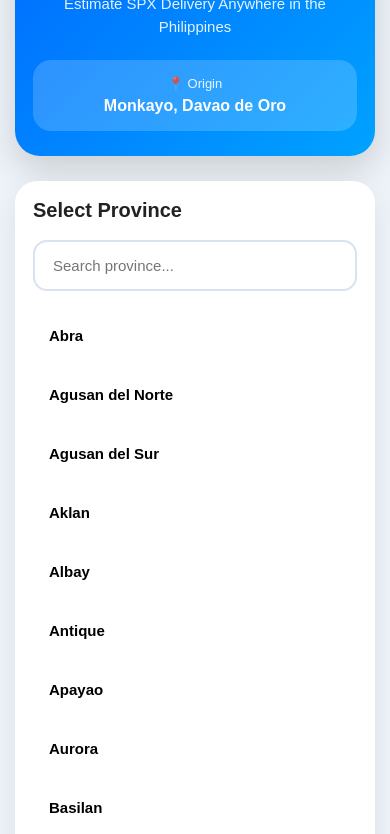
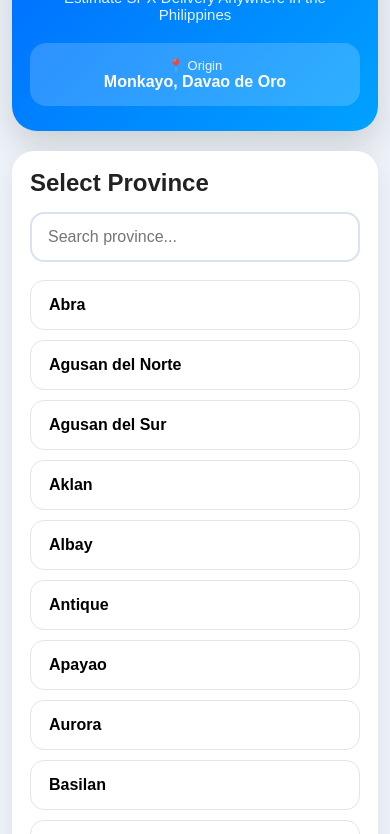
Before and after one commit to printandcraftt/spx-delivery-estimator, a plain HTML site: page index.html in a window 390 px wide. Shown: the part 159-993 px from the top of the page. Drawn offline with Linux system fonts and the light colour scheme.

Commit message:
Update style.css

```diff
--- a/style.css
+++ b/style.css
@@ -11,15 +11,14 @@
 }
 
 .app{
-    width:100%;
     max-width:450px;
     margin:auto;
-    padding:20px 15px 40px;
+    padding:15px;
 }
 
 .header{
     background:linear-gradient(135deg,#0066ff,#00a2ff);
-    color:#fff;
+    color:white;
     border-radius:25px;
     padding:30px 20px;
     text-align:center;
@@ -30,37 +29,34 @@
     width:70px;
     height:70px;
     margin:auto;
+    border-radius:20px;
     background:rgba(255,255,255,.2);
-    border-radius:20px;
     display:flex;
+    align-items:center;
     justify-content:center;
-    align-items:center;
     font-size:34px;
     margin-bottom:15px;
 }
 
 .header h1{
-    font-size:30px;
+    font-size:28px;
     margin-bottom:8px;
 }
 
 .header p{
+    font-size:15px;
     opacity:.9;
-    font-size:15px;
-    line-height:1.5;
 }
 
 .origin-card{
-    margin-top:22px;
+    margin-top:20px;
     background:rgba(255,255,255,.18);
-    border-radius:18px;
-    padding:16px;
-    display:flex;
-    flex-direction:column;
-    gap:6px;
+    padding:15px;
+    border-radius:16px;
 }
 
 .origin-card span{
+    display:block;
     font-size:13px;
     opacity:.9;
 }
@@ -70,22 +66,21 @@
 }
 
 .card{
-    margin-top:25px;
-    background:#fff;
+    margin-top:20px;
+    background:white;
     border-radius:22px;
-    padding:22px;
-    box-shadow:0 12px 30px rgba(0,0,0,.08);
+    padding:20px;
+    box-shadow:0 10px 25px rgba(0,0,0,.08);
 }
 
 .card h2{
-    font-size:22px;
-    margin-bottom:18px;
+    margin-bottom:15px;
     color:#222;
 }
 
-#provinceSearch{
+input{
     width:100%;
-    padding:15px 18px;
+    padding:14px 16px;
     border:2px solid #d9e2ef;
     border-radius:14px;
     outline:none;
@@ -93,38 +88,58 @@
     transition:.25s;
 }
 
-#provinceSearch:focus{
+input:focus{
     border-color:#0077ff;
 }
 
-#provinceList{
-    margin-top:20px;
+#provinceList,
+#municipalityList{
+    margin-top:18px;
 }
 
-.province-item{
-    padding:16px 18px;
+.province-item,
+.municipality-item{
+    padding:15px 18px;
     border-radius:14px;
+    background:white;
+    border:1px solid #e5e5e5;
+    margin-bottom:10px;
     cursor:pointer;
+    font-weight:600;
     transition:.2s;
-    border:1px solid transparent;
-    margin-bottom:10px;
-    font-size:16px;
-    font-weight:600;
 }
 
-.province-item:hover{
+.province-item:hover,
+.municipality-item:hover{
     background:#edf5ff;
-    border-color:#b6d5ff;
+    border-color:#8cc2ff;
 }
 
-.province-item:active{
+.province-item:active,
+.municipality-item:active{
     transform:scale(.98);
+}
+
+#backProvince{
+    width:100%;
+    background:#0066ff;
+    color:white;
+    border:none;
+    padding:14px;
+    border-radius:14px;
+    font-size:16px;
+    cursor:pointer;
+    margin-bottom:18px;
+}
+
+#backProvince:hover{
+    background:#0050d7;
 }
 
 @media(max-width:480px){
 
 .app{
-    padding:15px;
+    padding:12px;
 }
 
 .header{
@@ -138,7 +153,7 @@
 }
 
 .header h1{
-    font-size:25px;
+    font-size:24px;
 }
 
 .origin-card strong{
@@ -149,17 +164,4 @@
     padding:18px;
 }
 
-.card h2{
-    font-size:20px;
 }
-
-#provinceSearch{
-    font-size:15px;
-}
-
-.province-item{
-    padding:15px;
-    font-size:15px;
-}
-
-}
```
